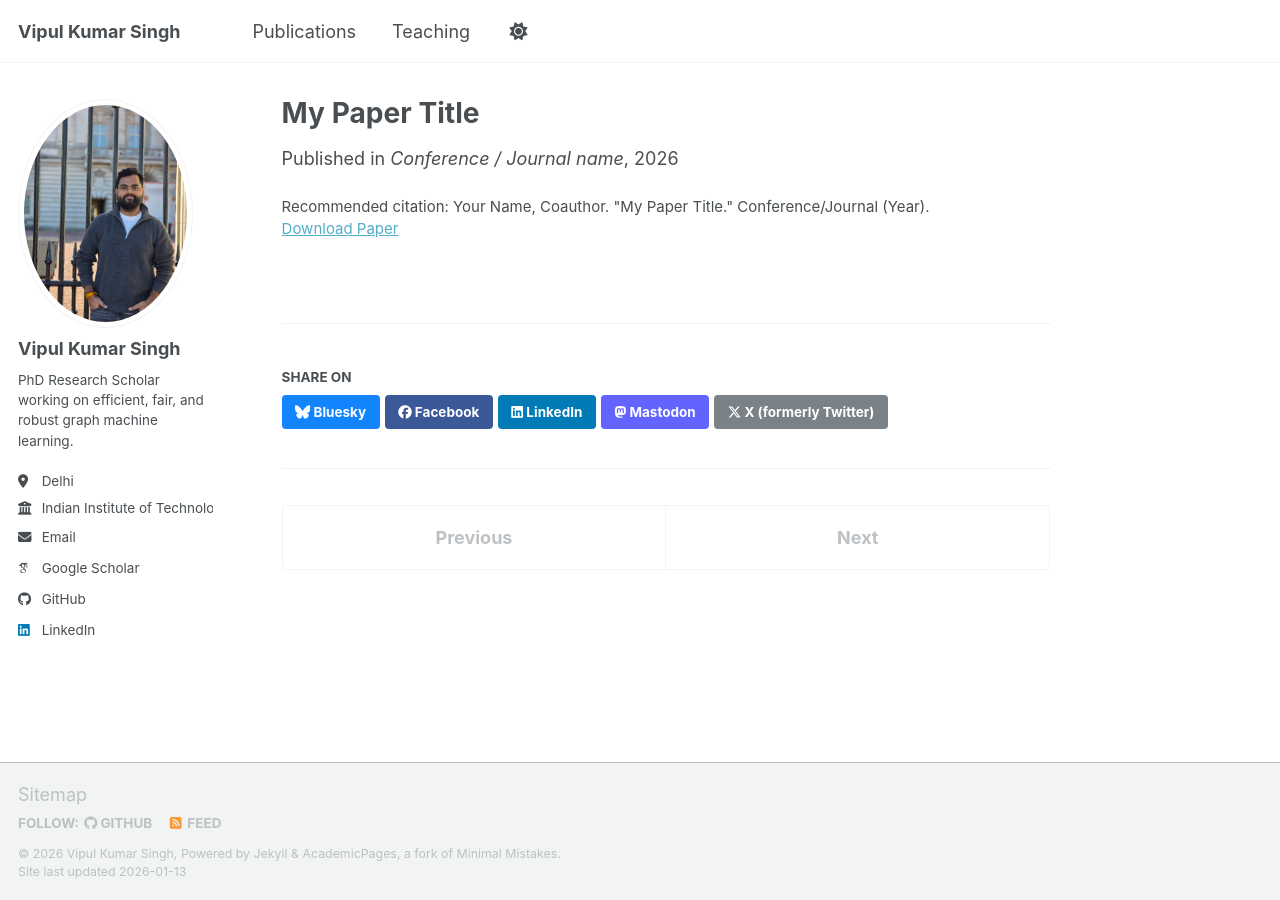
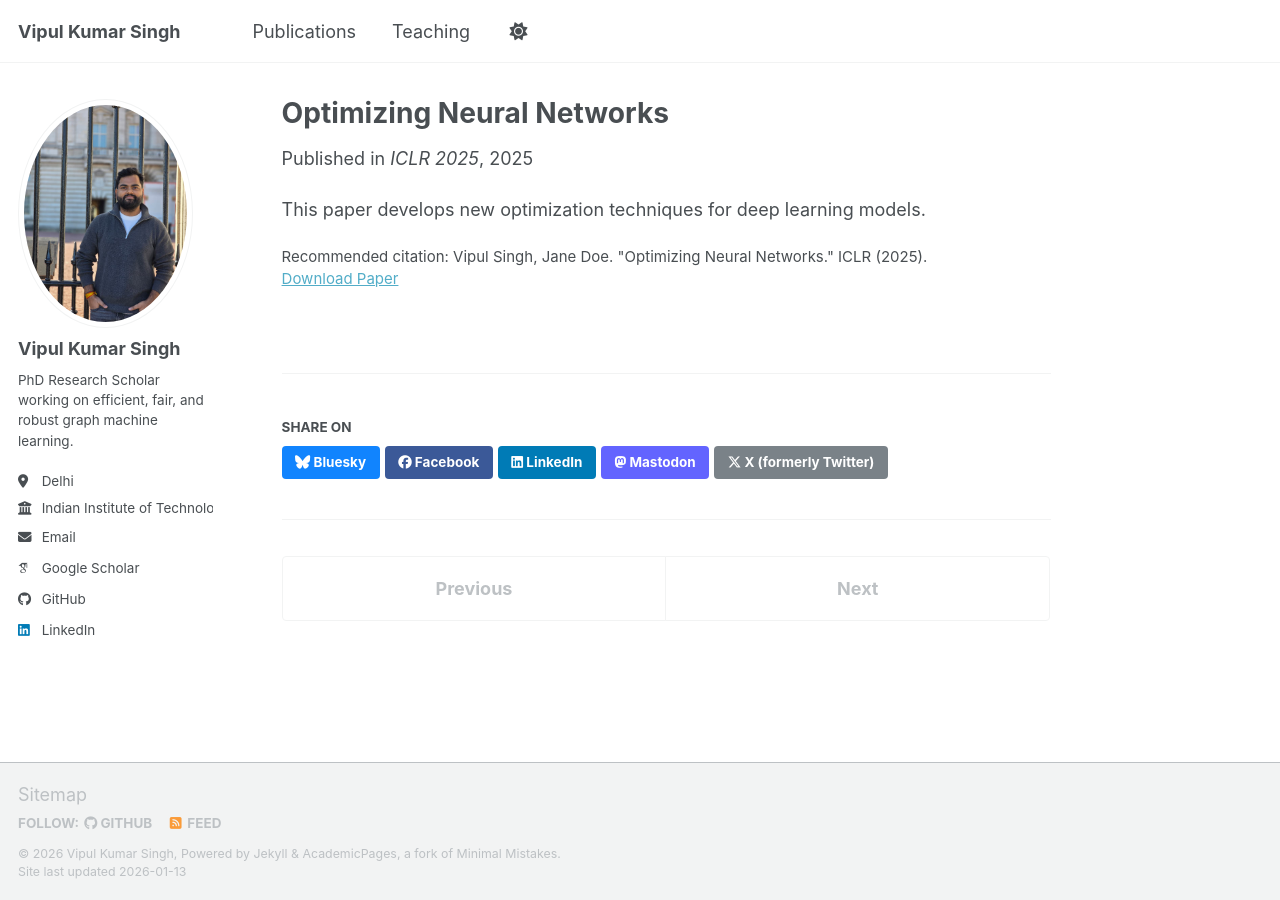
Before and after one commit to shashivipul/shashivipul.github.io, a Jekyll site: the page built from _publications/2026-01-14-aaai.md, in a window 1280 px wide. Built offline with Jekyll 4.4.1, drawn with Linux system fonts in a browser that asks for light colours; some web fonts are replaced; a script bundle is joined from its source files by our own code; library files that are not in the unit come from our copies; a file with an impossible date is left out.

Commit message:
Update 2026-01-14-aaai.md

```diff
--- a/_publications/2026-01-14-aaai.md
+++ b/_publications/2026-01-14-aaai.md
@@ -1,9 +1,12 @@
 ---
-title: "My Paper Title"
+title: "Optimizing Neural Networks"
 collection: publications
-permalink: /publication/my-paper-title
-date: 2026-01-14
-venue: "Conference / Journal name"
-paperurl: "https://arxiv.org/abs/XXXX.XXXXX"   # or your PDF link
-citation: 'Your Name, Coauthor. "My Paper Title." Conference/Journal (Year).'
+permalink: /publication/optimizing-neural-networks
+date: 2025-04-01
+venue: "ICLR 2025"
+paperurl: "/files/papers/optimizing-neural-networks.pdf"
+citation: 'Vipul Singh, Jane Doe. "Optimizing Neural Networks." ICLR (2025).'
+category: conference
 ---
+
+This paper develops new optimization techniques for deep learning models.
```
